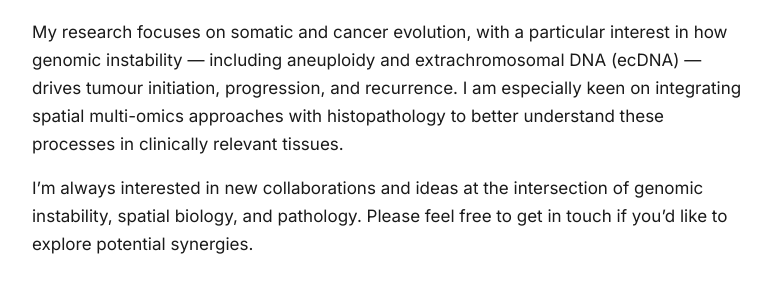
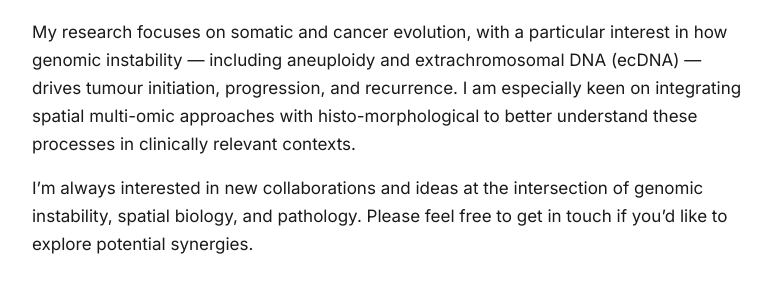
Before and after one commit to alhafidzhamdan/alhafidzhamdan.github.io, a Jekyll site: the page built from index.html, in a window 1280 px wide and 900 px high. Shown: the part 468-767 px from the top of the window, without its empty margins (252-1027 px from the left). Built offline with Jekyll 4.4.1, drawn with Linux system fonts in a browser that asks for light colours.

Commit message:
Update research bio wording (multi-omic, histo-morphological, contexts)

```diff
--- a/index.html
+++ b/index.html
@@ -39,8 +39,8 @@ layout: default
     My research focuses on somatic and cancer evolution, with a particular interest in
     how genomic instability — including aneuploidy and extrachromosomal DNA (ecDNA) —
     drives tumour initiation, progression, and recurrence. I am especially keen on
-    integrating spatial multi-omics approaches with histopathology to better understand
-    these processes in clinically relevant tissues.
+    integrating spatial multi-omic approaches with histo-morphological to better
+    understand these processes in clinically relevant contexts.
   </p>
   <p>
     I’m always interested in new collaborations and ideas at the intersection of genomic
```
